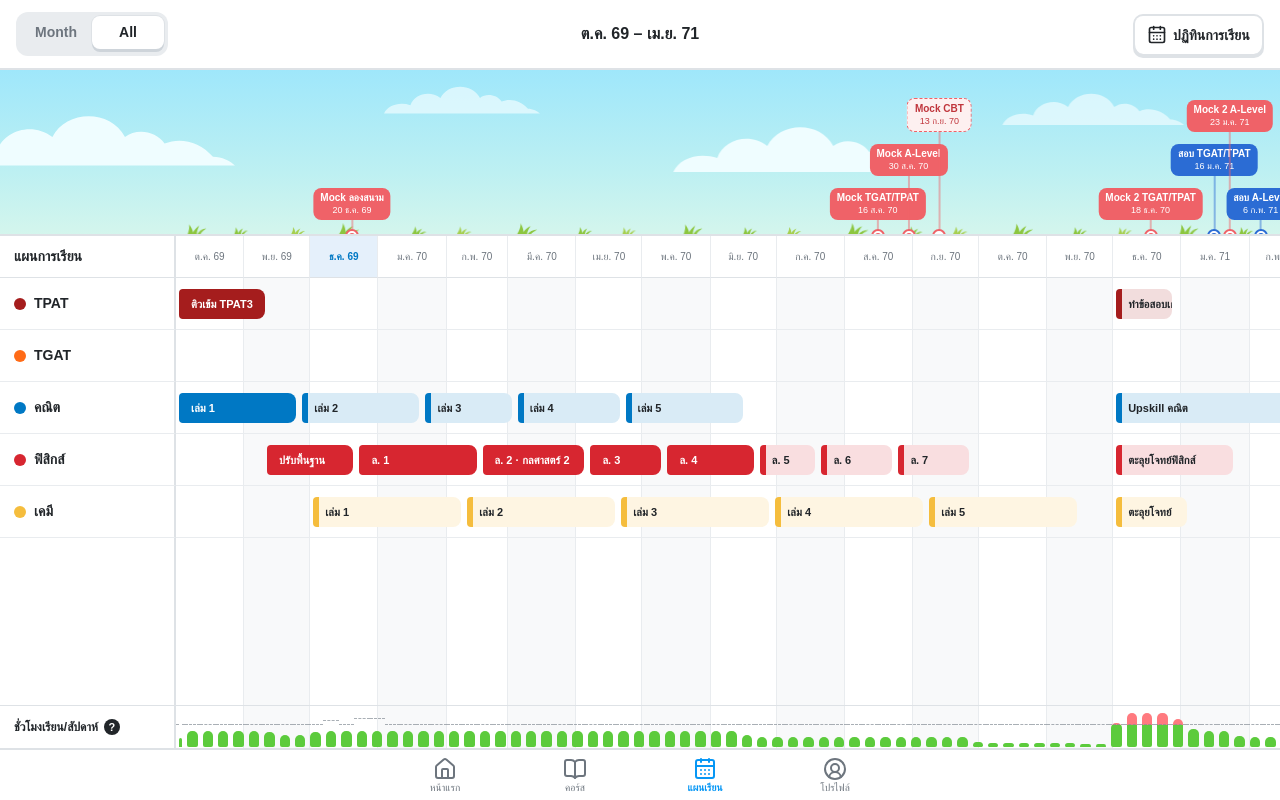
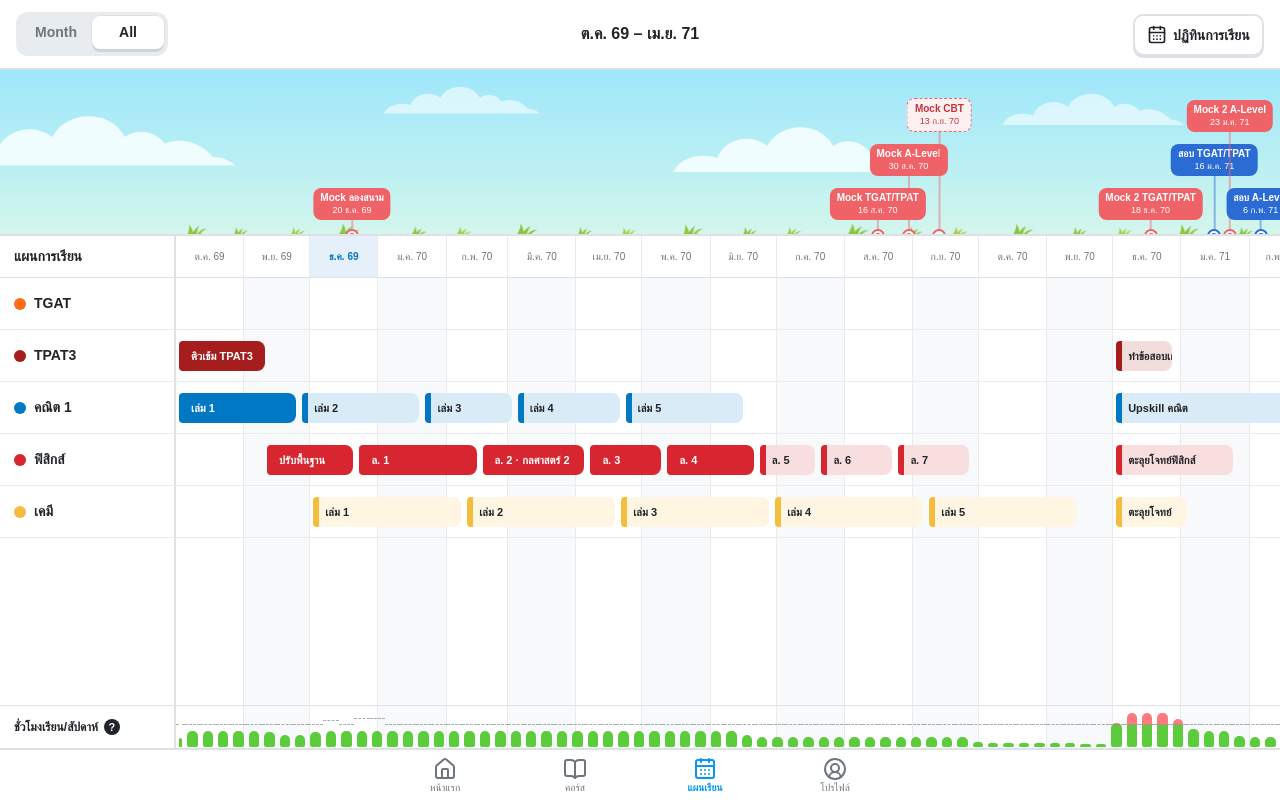
Before and after one commit to apirak/MyPath, a React (Vite) app: page /mypath/all in a window 1280 px wide. Built offline with nearby package versions, Linux system fonts and the light colour scheme; a web font is replaced by a local one.

Commit message:
feat(mypath): split TPAT and คณิต into numbered subjects
Co-Authored-By: Claude Opus 5.5 <noreply@anthropic.com>

```diff
--- a/src/mypath/courseCatalog.ts
+++ b/src/mypath/courseCatalog.ts
@@ -12,17 +12,17 @@ export type CatalogSubject = { name: string; color: string; courses: CourseCatal
 
 // วิชาทั้งหมดที่เลือกได้ในปฏิทินการเรียน — ลำดับนี้คือลำดับแถวใน All (ภายหลังผู้เรียนจะจัดเองได้)
 export const subjectGroups = [
-  { name: 'TPAT / TGAT', subjects: ['TPAT', 'TGAT'] },
-  { name: 'กลุ่มคณิตศาสตร์และวิทยาศาสตร์', subjects: ['คณิต', 'วิทยาศาสตร์', 'ฟิสิกส์', 'เคมี', 'ชีววิทยา'] },
+  { name: 'TGAT / TPAT', subjects: ['TGAT', 'TPAT1', 'TPAT2', 'TPAT3', 'TPAT4', 'TPAT5'] },
+  { name: 'กลุ่มคณิตศาสตร์และวิทยาศาสตร์', subjects: ['คณิต 1', 'คณิต 2', 'วิทยาศาสตร์', 'ฟิสิกส์', 'เคมี', 'ชีววิทยา'] },
   { name: 'กลุ่มภาษาและสังคม', subjects: ['ภาษาไทย', 'สังคม', 'อังกฤษ', 'ฝรั่งเศส', 'เยอรมัน', 'ญี่ปุ่น', 'เกาหลี', 'จีน', 'สเปน', 'บาลี'] },
 ]
 
 export const courseCatalog: CatalogSubject[] = [
-  { name: 'TPAT', color: '#a51d1d', courses: [
+  { name: 'TPAT3', color: '#a51d1d', courses: [
     { id: 'TPAT3.1', name: 'ติวเข้มความถนัด วิศวะ (TPAT3)', short: 'ติวเข้ม TPAT3', abbr: 'ติวเข้ม', hours: 30 },
     { id: 'TPAT3.2', name: 'ตะลุยโจทย์ TPAT3 · ทำข้อสอบเก่า', short: 'ทำข้อสอบเก่า', abbr: 'ทำข้อสอบ', hours: 18 },
   ]},
-  { name: 'คณิต', color: '#0078c4', courses: [
+  { name: 'คณิต 1', color: '#0078c4', courses: [
     { id: 'MATH.1', name: 'Applied Math Admissions TCAS เล่ม 1 (For Dek70)', short: 'เล่ม 1', abbr: 'ล. 1', hours: 24, cover: '/cover/Math_TCAS70_1.png' },
     { id: 'MATH.2', name: 'Applied Math Admissions TCAS เล่ม 2 (For Dek70)', short: 'เล่ม 2', abbr: 'ล. 2', hours: 24, cover: '/cover/Math_TCAS70_2.png' },
     { id: 'MATH.3', name: 'Applied Math Admissions TCAS เล่ม 3', short: 'เล่ม 3', abbr: 'ล. 3', hours: 18, cover: '/cover/Math_TCAS70_3.png' },
--- a/src/mypath/studentPlan.ts
+++ b/src/mypath/studentPlan.ts
@@ -21,7 +21,7 @@ export const studyCalendar: StudyCalendar = {
   weekendHours: 3,
   specialDays: [{ date: '2026-12-12', hours: 5 }],
   breaks: [{ id: 1, start: '2026-12-21', end: '2027-01-03', hours: 2 }],
-  subjects: ['TPAT', 'TGAT', 'คณิต', 'ฟิสิกส์', 'เคมี'],
+  subjects: ['TPAT3', 'TGAT', 'คณิต 1', 'ฟิสิกส์', 'เคมี'],
 }
 
 export const studentCourses: StudentCourse[] = [
```
